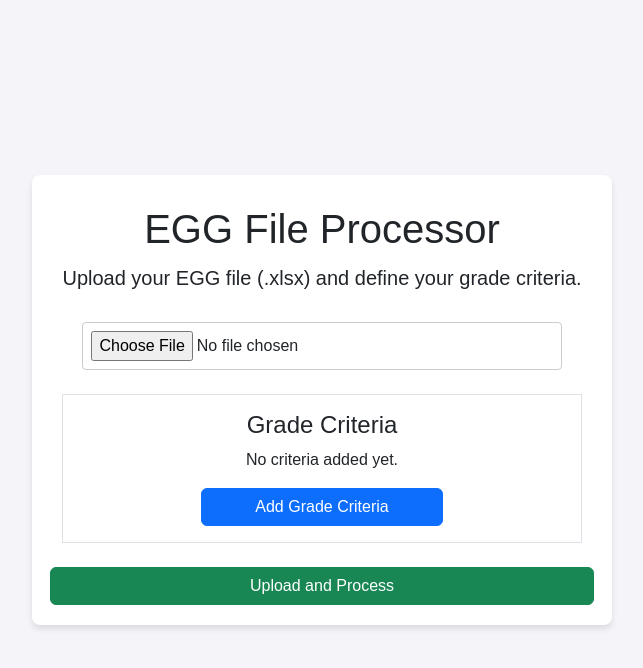
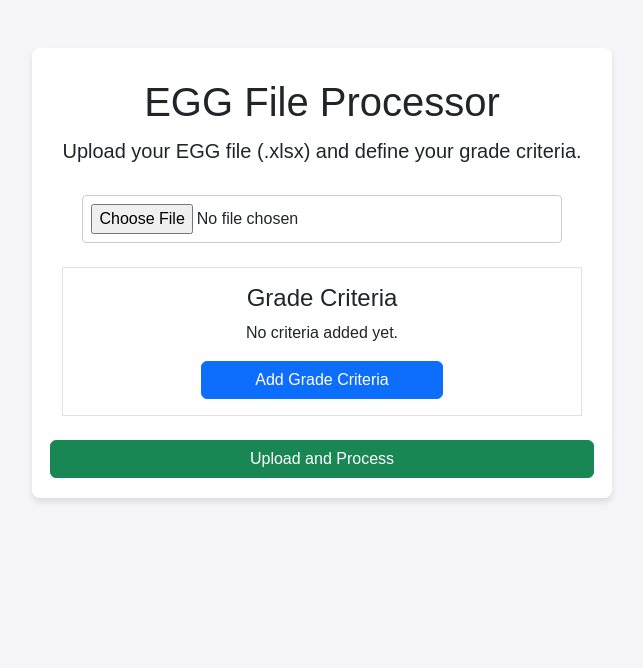
Before and after one commit to tayylorngo/egg-file-processor, a React (Create React App) app: page / in a window 1280 px wide. Shown: the top 668 px of the page, without its empty margins (318-961 px from the left). Built offline with nearby package versions, Linux system fonts and the light colour scheme.

Commit message:
fixed type error on input and added margin to container

```diff
--- a/src/App.css
+++ b/src/App.css
@@ -6,7 +6,7 @@ body {
   display: flex;
   justify-content: center;
   align-items: center;
-  height: 100vh;
+  height: 100%;
   background-color: #f4f4f9;
   overflow: auto;
 }
--- a/src/App.js
+++ b/src/App.js
@@ -110,7 +110,7 @@ function App() {
   };
 
   return (
-    <div className="container pb-1">
+    <div className="container pb-1 mt-5 mb-5">
       {/* <NavbarBottom/> */}
       <h1 className="fs-1">EGG File Processor</h1>
       <p className="mb-1 fs-5">Upload your EGG file (.xlsx) and define your grade criteria.</p>
--- a/src/components/GradeRuleModal/GradeRuleModal.js
+++ b/src/components/GradeRuleModal/GradeRuleModal.js
@@ -51,6 +51,7 @@ const GradeRuleModal = ({ isOpen, onClose, onAddRule, rules }) => {
 
   const doesOverlap = (newRule, rules) => {
     console.log(rules)
+    console.log(newRule)
     return rules.some((rule) => {
       return (
         (newRule.minGrade >= rule.minGrade && newRule.minGrade <= rule.maxGrade) || // New min is within an existing range
@@ -66,13 +67,13 @@ const GradeRuleModal = ({ isOpen, onClose, onAddRule, rules }) => {
 
     // Constructing the rule to be added
     const newRule = {
-        minGrade: minGrade?.value,
-        maxGrade: maxGrade?.value,
-        changeTo: changeTo?.value || "N/A",
+        minGrade: Number(minGrade?.value),
+        maxGrade: Number(maxGrade?.value),
+        changeTo: Number(changeTo?.value) || "N/A",
         comments: [comment1 || "N/A", comment2 || "N/A", comment3 || "N/A"],
     };
 
-    if (minGrade?.value > maxGrade?.value){
+    if (Number(minGrade?.value) > Number(maxGrade?.value)){
       alert("Minimum grade cannot be greater than maximum grade. Please adjust the range.")
       return;
     }
```
